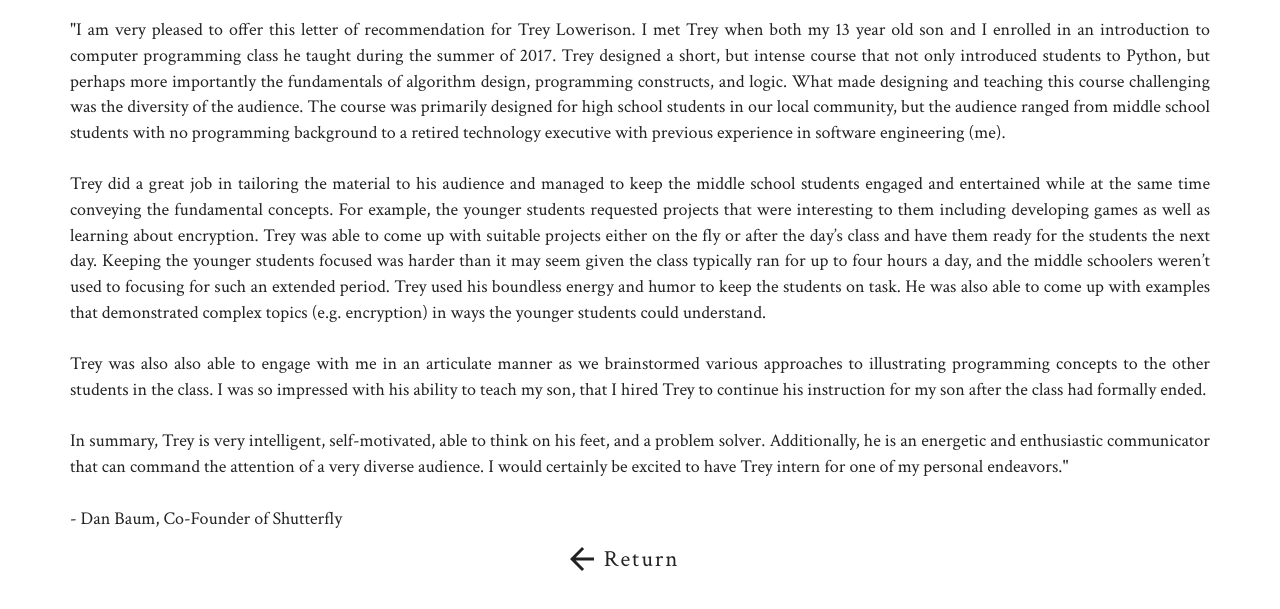
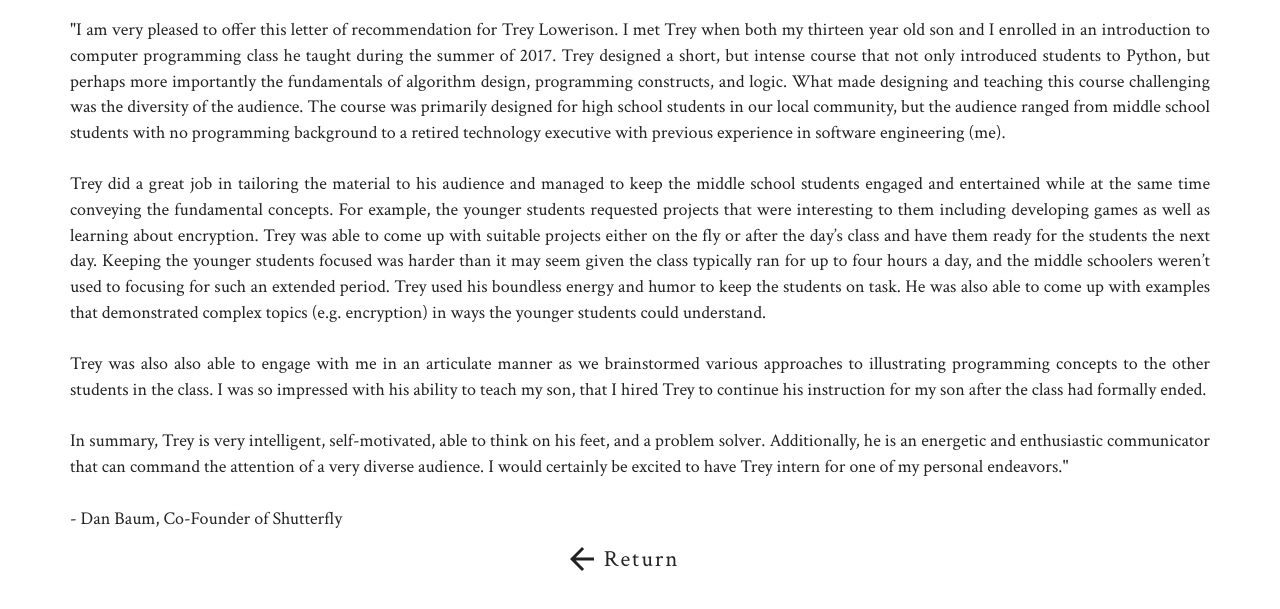
Before and after one commit to tlowerison/personal-website, a website: page public/index.html in a window 1280 px wide. Both pictures are taken after a click on the link "Letter of Recommendation". Shown: the part 75-684 px from the top of the page. Drawn offline with nearby package versions, Linux system fonts and the light colour scheme.

Commit message:
updated resume

```diff
--- a/package.json
+++ b/package.json
@@ -11,6 +11,7 @@
   },
   "dependencies": {
     "dotenv": "^2.0.0",
-		"express": "^4.13.4"
+    "express": "^4.13.4",
+    "lyricist": "^2.2.2"
   }
 }
--- a/public/css/main.css
+++ b/public/css/main.css
@@ -99,3 +99,4 @@ body {
 
 #wrapper a {
 	vertical-align: middle;
+}
--- a/public/index.html
+++ b/public/index.html
@@ -67,7 +67,7 @@
 				</div>
 				<div class="row">
 					<div id="letter" class="col-xs-12">
-						"I am very pleased to offer this letter of recommendation for Trey Lowerison.  I met Trey when both my 13 year old son and I enrolled in an introduction to computer programming class he taught during the summer of 2017.  Trey designed a short, but intense course that not only introduced students to Python, but perhaps more importantly the fundamentals of algorithm design, programming constructs, and logic.  What made designing and teaching this course challenging was the diversity of the audience.  The course was primarily designed for high school students in our local community, but the audience ranged from middle school students with no programming background to a retired technology executive with previous experience in software engineering (me).
+						"I am very pleased to offer this letter of recommendation for Trey Lowerison.  I met Trey when both my thirteen year old son and I enrolled in an introduction to computer programming class he taught during the summer of 2017.  Trey designed a short, but intense course that not only introduced students to Python, but perhaps more importantly the fundamentals of algorithm design, programming constructs, and logic.  What made designing and teaching this course challenging was the diversity of the audience.  The course was primarily designed for high school students in our local community, but the audience ranged from middle school students with no programming background to a retired technology executive with previous experience in software engineering (me).
 						<br />
 						<br />
 						Trey did a great job in tailoring the material to his audience and managed to keep the middle school students engaged and entertained while at the same time conveying the fundamental concepts.   For example, the younger students requested projects that were interesting to them including developing games as well as learning about encryption.  Trey was able to come up with suitable projects either on the fly or after the day’s class and have them ready for the students the next day.  Keeping the younger students focused was harder than it may seem given the class typically ran for up to four hours a day, and the middle schoolers weren’t used to focusing for such an extended period.  Trey used his boundless energy and humor to keep the students on task.  He was also able to come up with examples that demonstrated complex topics (e.g. encryption) in ways the younger students could understand.
@@ -91,7 +91,7 @@
 								<path d="M20 11H7.83l5.59-5.59L12 4l-8 8 8 8 1.41-1.41L7.83 13H20v-2z"/>
 							</svg>
 							<a id="rel" class="style-link">Return</a>
-						</a>
+						</div>
 					</div>
 				</div>
 			</div>
```
Also changed, not shown: 2 other files. Lines whose indentation alone changed are shown as unchanged.
